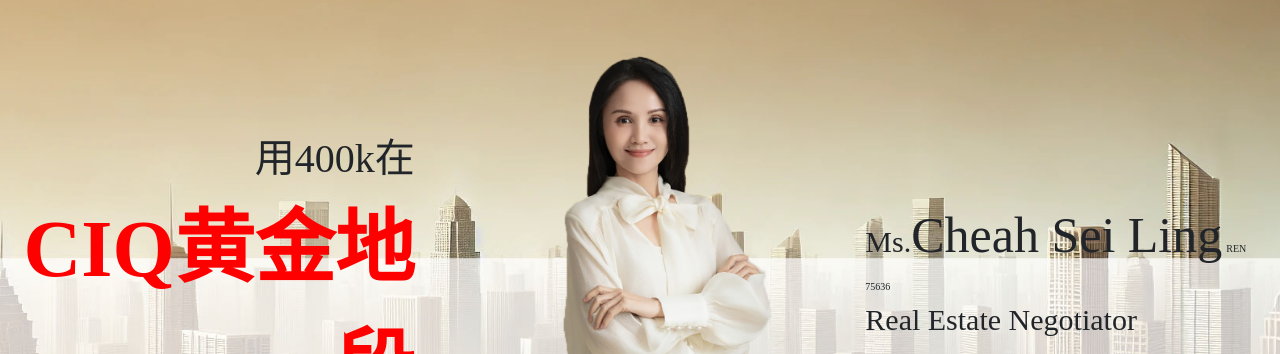
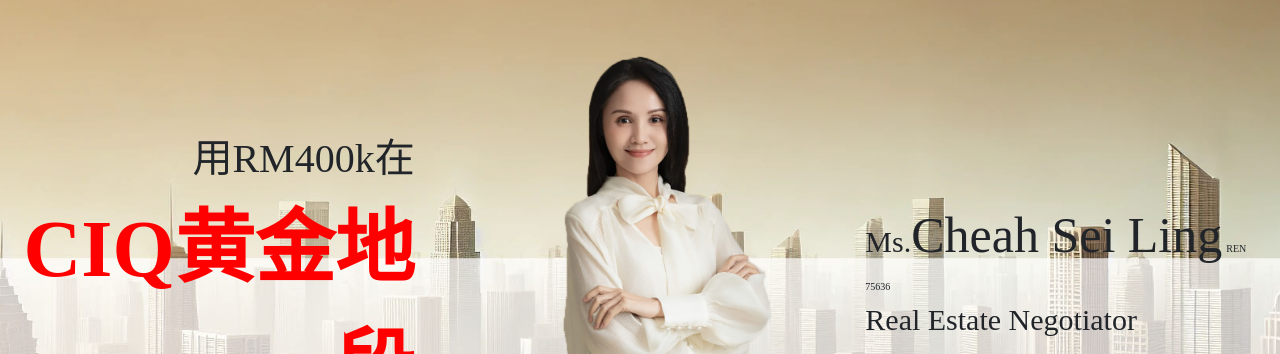
Before and after one commit to ChuaZheeHe/Cheah, a plain HTML site: page index.html in a window 1280 px wide. Shown: the part 91-445 px from the top of the page. Drawn offline with nearby package versions, Linux system fonts and the light colour scheme; a web font is replaced by a local one.

Commit message:
Add files via upload

```diff
--- a/index.html
+++ b/index.html
@@ -24,7 +24,7 @@
         <div class="intro">
           <div class="row w-100 full-height">
               <div class="col-12 col-md-4 propertisename">
-                  <p class="noto-serif-sc"><br><font style="font-size: 40px;">用400k在</font><br>
+                  <p class="noto-serif-sc"><br><font style="font-size: 40px;">用RM400k在</font><br>
                     <font class="propertyname"><font color="red"><b>CIQ黄金地段</b></font></font><br>
                     <font style="font-size: 30px;">可以买到怎样的高级公寓？</font></p>
               </div>
```
